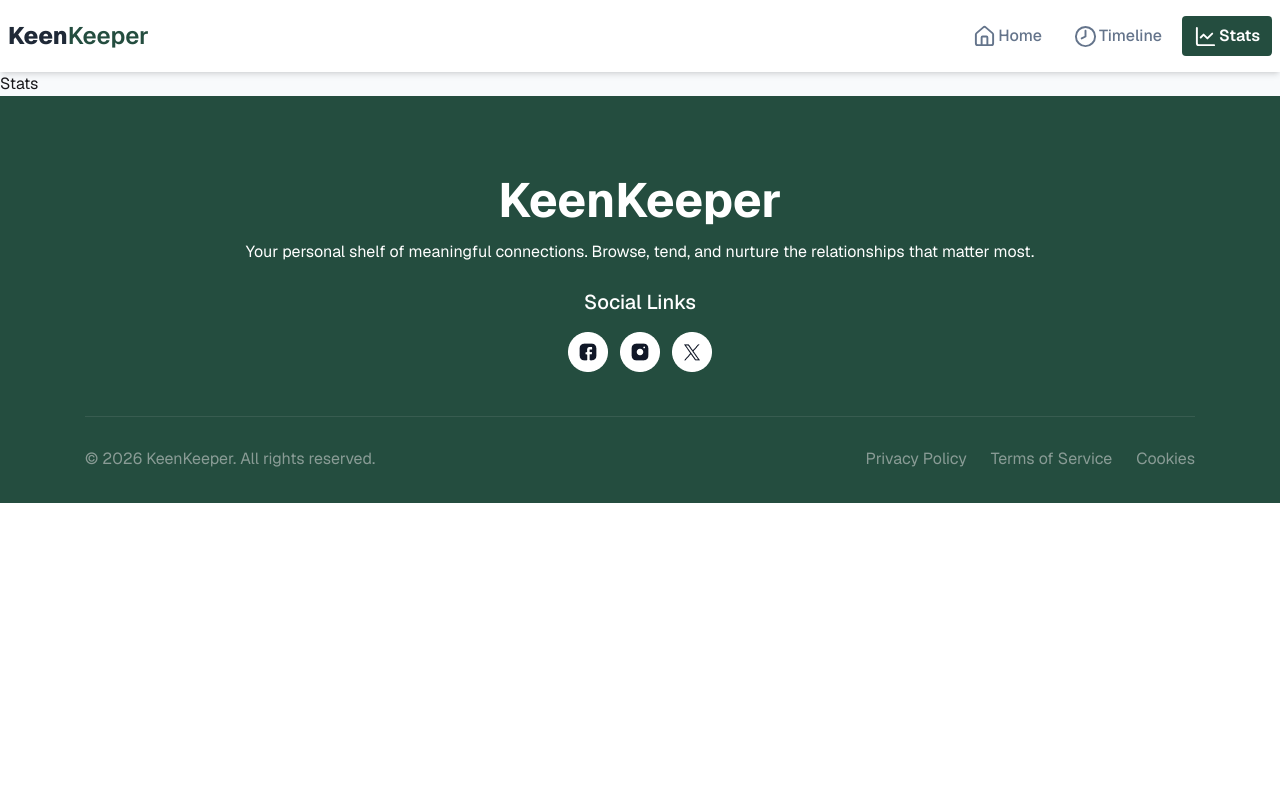
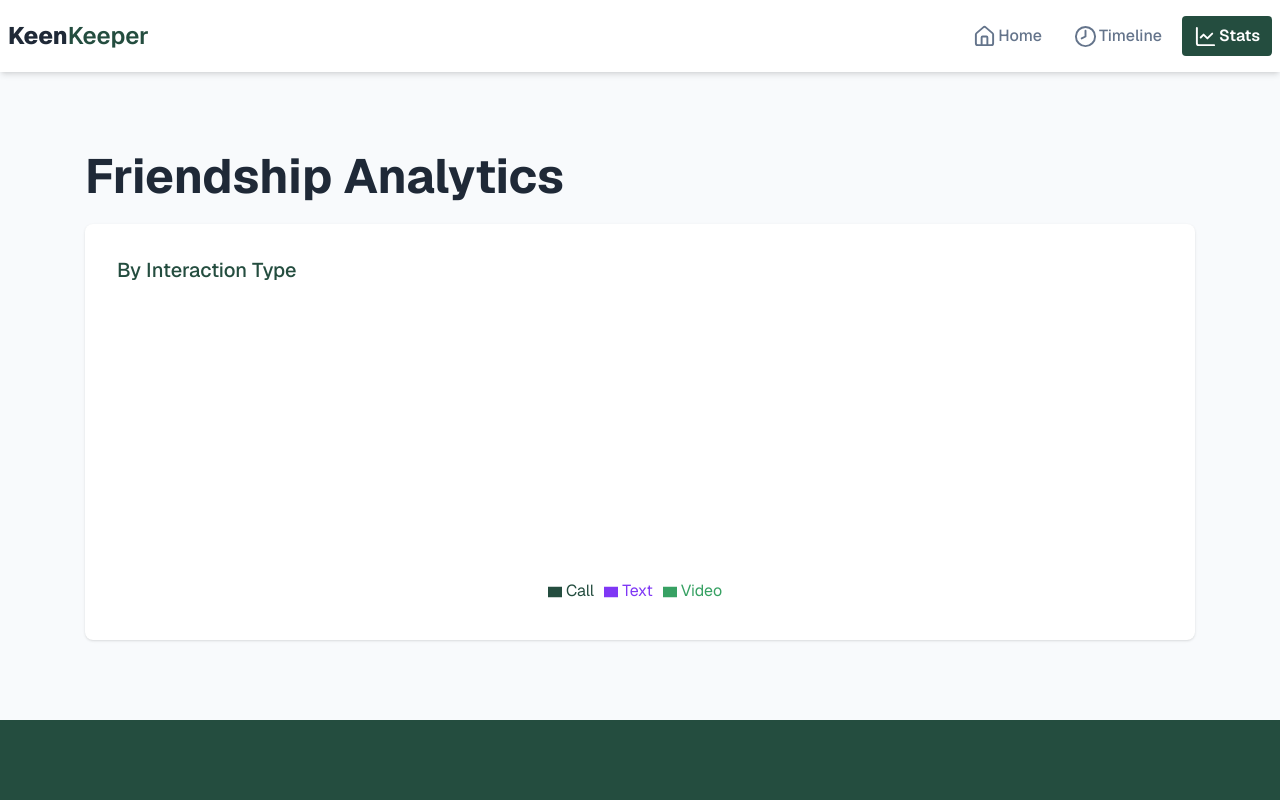
Before and after one commit to mehedi-ts/Keen-Keeper, a React (Vite) app: page /stats in a window 1280 px wide. Shown: the top 800 px of the page. Built offline with nearby package versions, Linux system fonts and the light colour scheme; a web font is replaced by a local one.

Commit message:
add timeline page and stats page with type-based pie chart visualization

```diff
--- a/package.json
+++ b/package.json
@@ -15,6 +15,8 @@
     "react": "^19.2.4",
     "react-dom": "^19.2.4",
     "react-router": "^7.14.1",
+    "react-toastify": "^11.0.5",
+    "recharts": "^3.8.1",
     "tailwindcss": "^4.2.2"
   },
   "devDependencies": {
--- a/src/Components/Layout/Footer.jsx
+++ b/src/Components/Layout/Footer.jsx
@@ -1,4 +1,3 @@
-import React from "react";
 import facebookIcon from "../../assets/facebook.png";
 import instaIcon from "../../assets/instagram.png";
 import xIcon from "../../assets/twitter.png";
--- a/src/Components/Reusable/FriendCard.jsx
+++ b/src/Components/Reusable/FriendCard.jsx
@@ -1,4 +1,3 @@
-import React from "react";
 import { Link } from "react-router";
 
 const FriendCard = ({ friend }) => {
@@ -15,8 +14,11 @@ const FriendCard = ({ friend }) => {
             {days_since_contact}d ago{" "}
           </p>
           <div className="flex items-center gap-2 flex-wrap justify-center">
-            {tags.map((tag) => (
-              <span className=" text-[#244D3F] text-[12px] font-medium bg-[#CBFADB] rounded-full py-1 px-2 flex items-center justify-center">
+            {tags.map((tag, index) => (
+              <span
+                key={index}
+                className=" text-[#244D3F] text-[12px] font-medium bg-[#CBFADB] rounded-full py-1 px-2 flex items-center justify-center"
+              >
                 {tag}
               </span>
             ))}
--- /dev/null
+++ b/src/Components/Reusable/TimelinCard.jsx
@@ -0,0 +1,34 @@
+import React from "react";
+import msgIcon from "../../assets/text.png";
+import callIcon from "../../assets/call.png";
+import videoIcon from "../../assets/video.png";
+
+const TimelinCard = ({ ti }) => {
+  const { friendName, type, date } = ti;
+  return (
+    <div className="w-full shadow-sm flex items-center gap-4 p-4 bg-white rounded-lg mt-6">
+      <div className="h-10 w-10 ">
+        <img
+          className="w-full"
+          src={
+            type === "call" ? callIcon : type === "video" ? videoIcon : msgIcon
+          }
+          alt=""
+        />
+      </div>
+      <div className="flex flex-col gap-1">
+        <div className="flex items-center gap-2">
+          <span className="text-xl text-[#244D3F] font-medium">{type}</span>{" "}
+          <p className="text-[18px] text-[#64748B]">
+            with <span>{friendName}</span>
+          </p>
+        </div>
+        <div>
+          <p className="text-[#64748B] text-base">{date}</p>
+        </div>
+      </div>
+    </div>
+  );
+};
+
+export default TimelinCard;
--- /dev/null
+++ b/src/Context/FriendTimelineContext.jsx
@@ -0,0 +1,16 @@
+import { createContext, useState } from "react";
+
+// eslint-disable-next-line react-refresh/only-export-components
+export const FriendTimelineContext = createContext();
+const TiemlineProvider = ({ children }) => {
+  const [timeline, setTimeline] = useState([]);
+  const addEvent = (event) => {
+    return setTimeline((prev) => [event, ...prev]);
+  };
+  return (
+    <FriendTimelineContext.Provider value={{ timeline, addEvent }}>
+      {children}
+    </FriendTimelineContext.Provider>
+  );
+};
+export default TiemlineProvider;
--- a/src/Layouts/MainLayout.jsx
+++ b/src/Layouts/MainLayout.jsx
@@ -2,6 +2,7 @@ import React from "react";
 import Navbar from "../Components/Layout/Navbar";
 import { Outlet } from "react-router";
 import Footer from "../Components/Layout/Footer";
+import { ToastContainer } from "react-toastify";
 
 const MainLayout = () => {
   return (
@@ -10,6 +11,7 @@ const MainLayout = () => {
         <Navbar></Navbar>
         <Outlet></Outlet>
         <Footer></Footer>
+        <ToastContainer />
       </div>
     </>
   );
--- a/src/Pages/FriendDetails.jsx
+++ b/src/Pages/FriendDetails.jsx
@@ -7,10 +7,15 @@ import {
   Trash2,
   Video,
 } from "lucide-react";
-import React from "react";
+import React, { useContext } from "react";
 import { useLoaderData, useParams } from "react-router";
+import { FriendTimelineContext } from "../Context/FriendTimelineContext";
+import { toast } from "react-toastify";
 
 const FriendDetails = () => {
+  const { addEvent, timeline } = useContext(FriendTimelineContext);
+
+  console.log(timeline);
   const { id } = useParams();
   const friends = useLoaderData();
   console.log(friends);
@@ -26,6 +31,21 @@ const FriendDetails = () => {
     goal,
     next_due_date,
   } = friend;
+
+  const handleActionBtn = (type) => {
+    const date = new Date().toLocaleDateString("en-US", {
+      year: "numeric",
+      month: "long",
+      day: "numeric",
+    });
+    addEvent({
+      friendId: friend.id,
+      friendName: name,
+      type,
+      date,
+    });
+    toast.success(`${type} sent successfully`);
+  };
 
   return (
     <div className="w-full py-20">
@@ -112,15 +132,24 @@ const FriendDetails = () => {
               Quick Check-In
             </h2>
             <div className="grid grid-cols-3 gap-2">
-              <div className="p-4 rounded-lg bg-[#F8FAFC] flex flex-col items-center gap-2 cursor-pointer ">
+              <div
+                onClick={() => handleActionBtn("call")}
+                className="p-4 rounded-lg bg-[#F8FAFC] flex flex-col items-center gap-2 cursor-pointer "
+              >
                 <PhoneCall size={28}></PhoneCall>
                 <p className="text-[18px] text-[#1F2937]">Call</p>
               </div>
-              <div className="p-4 rounded-lg bg-[#F8FAFC] flex flex-col items-center gap-2 cursor-pointer ">
+              <div
+                onClick={() => handleActionBtn("text")}
+                className="p-4 rounded-lg bg-[#F8FAFC] flex flex-col items-center gap-2 cursor-pointer "
+              >
                 <MessageSquareMore size={28}></MessageSquareMore>
                 <p className="text-[18px] text-[#1F2937]">Text</p>
               </div>
-              <div className="p-4 rounded-lg bg-[#F8FAFC] flex flex-col items-center gap-2 cursor-pointer ">
+              <div
+                onClick={() => handleActionBtn("video")}
+                className="p-4 rounded-lg bg-[#F8FAFC] flex flex-col items-center gap-2 cursor-pointer "
+              >
                 <Video size={28}></Video>
                 <p className="text-[18px] text-[#1F2937]">Video</p>
               </div>
--- a/src/Pages/Stats.jsx
+++ b/src/Pages/Stats.jsx
@@ -1,9 +1,65 @@
-import React from "react";
+import React, { useContext } from "react";
+import { Legend, Pie, PieChart } from "recharts";
+import { FriendTimelineContext } from "../Context/FriendTimelineContext";
 
 const Stats = () => {
+  const { timeline } = useContext(FriendTimelineContext);
+  const count = {
+    text: 0,
+    call: 0,
+    video: 0,
+  };
+  timeline.forEach((element) => {
+    if (element.type === "text") {
+      count.text++;
+    }
+    if (element.type === "call") {
+      count.call++;
+    }
+    if (element.type === "video") {
+      count.video++;
+    }
+  });
+  const data = [
+    { name: "Text", value: count.text, fill: "#7F37F5" },
+    { name: "Call", value: count.call, fill: "#244D3F" },
+    { name: "Video", value: count.video, fill: "#37A163" },
+  ];
   return (
-    <div>
-      <h1>Stats</h1>
+    <div className="max-w-277.5 mx-auto flex flex-col gap-6 py-20">
+      <h1 className="text-5xl font-bold text-[#1F2937]">
+        Friendship Analytics
+      </h1>
+      <div className="bg-white rounded-lg shadow-sm p-8 ">
+        <h4 className="text-xl font-medium text-[#244D3F] mb-6">
+          By Interaction Type
+        </h4>
+        <div className=" flex items-center justify-center  w-full">
+          <PieChart
+            style={{
+              width: "100%",
+              maxWidth: "300px",
+              maxHeight: "80vh",
+              aspectRatio: 1,
+            }}
+            responsive
+          >
+            <Pie
+              data={data}
+              innerRadius="80%"
+              outerRadius="100%"
+              // Corner radius is the rounded edge of each pie slice
+              cornerRadius="50%"
+              fill="#8884d8"
+              // padding angle is the gap between each pie slice
+              paddingAngle={5}
+              dataKey="value"
+              // isAnimationActive={isAnimationActive}
+            />
+            <Legend></Legend>
+          </PieChart>
+        </div>
+      </div>
     </div>
   );
 };
--- a/src/Pages/Timeline.jsx
+++ b/src/Pages/Timeline.jsx
@@ -1,9 +1,41 @@
-import React from "react";
+import React, { useContext, useState } from "react";
+import { FriendTimelineContext } from "../Context/FriendTimelineContext";
+import TimelinCard from "../Components/Reusable/TimelinCard";
 
 const Timeline = () => {
+  const [filter, setFilter] = useState("all");
+  const { timeline } = useContext(FriendTimelineContext);
+
+  const filterTimeline = timeline.filter((item) => {
+    if (filter === "all") {
+      return true;
+    }
+    return item.type === filter;
+  });
   return (
-    <div>
-      <h1>Timeline</h1>
+    <div className="main-timeline max-w-277.5 mx-auto  py-20 ">
+      <div className="title-sec ">
+        <h1 className="text-5xl font-bold text-[#1F2937] mb-6">Timeline</h1>
+        <div>
+          <fieldset className="fieldset">
+            <select
+              onChange={(e) => setFilter(e.target.value)}
+              defaultValue="Pick a browser"
+              className="select outline-none"
+            >
+              <option value="all">All</option>
+              <option value="call">Call</option>
+              <option value="video">Video</option>
+              <option value="text">Text</option>
+            </select>
+          </fieldset>
+        </div>
+      </div>
+      <div className="timeline-card">
+        {filterTimeline.map((ti, index) => (
+          <TimelinCard ti={ti} key={index}></TimelinCard>
+        ))}
+      </div>
     </div>
   );
 };
--- a/src/main.jsx
+++ b/src/main.jsx
@@ -4,9 +4,12 @@ import "./index.css";
 import App from "./App.jsx";
 import { RouterProvider } from "react-router";
 import { router } from "./Routes/AppRoutes.jsx";
+import TiemlineProvider from "./Context/FriendTimelineContext.jsx";
 
 createRoot(document.getElementById("root")).render(
   <StrictMode>
-    <RouterProvider router={router}></RouterProvider>
+    <TiemlineProvider>
+      <RouterProvider router={router}></RouterProvider>
+    </TiemlineProvider>
   </StrictMode>,
 );
```
Also changed, not shown: 1 other file (tests, documents, lock files or other folders).
